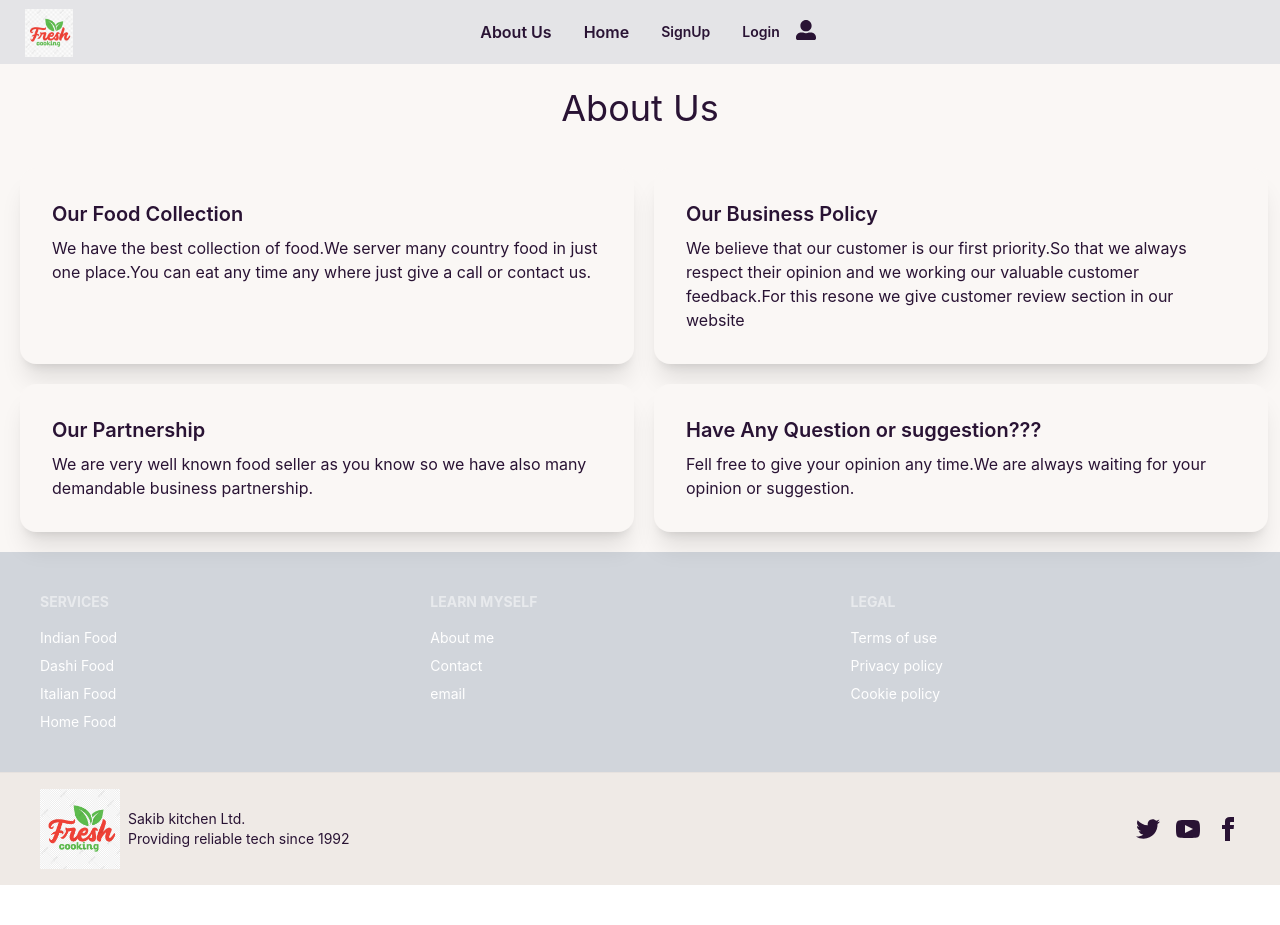
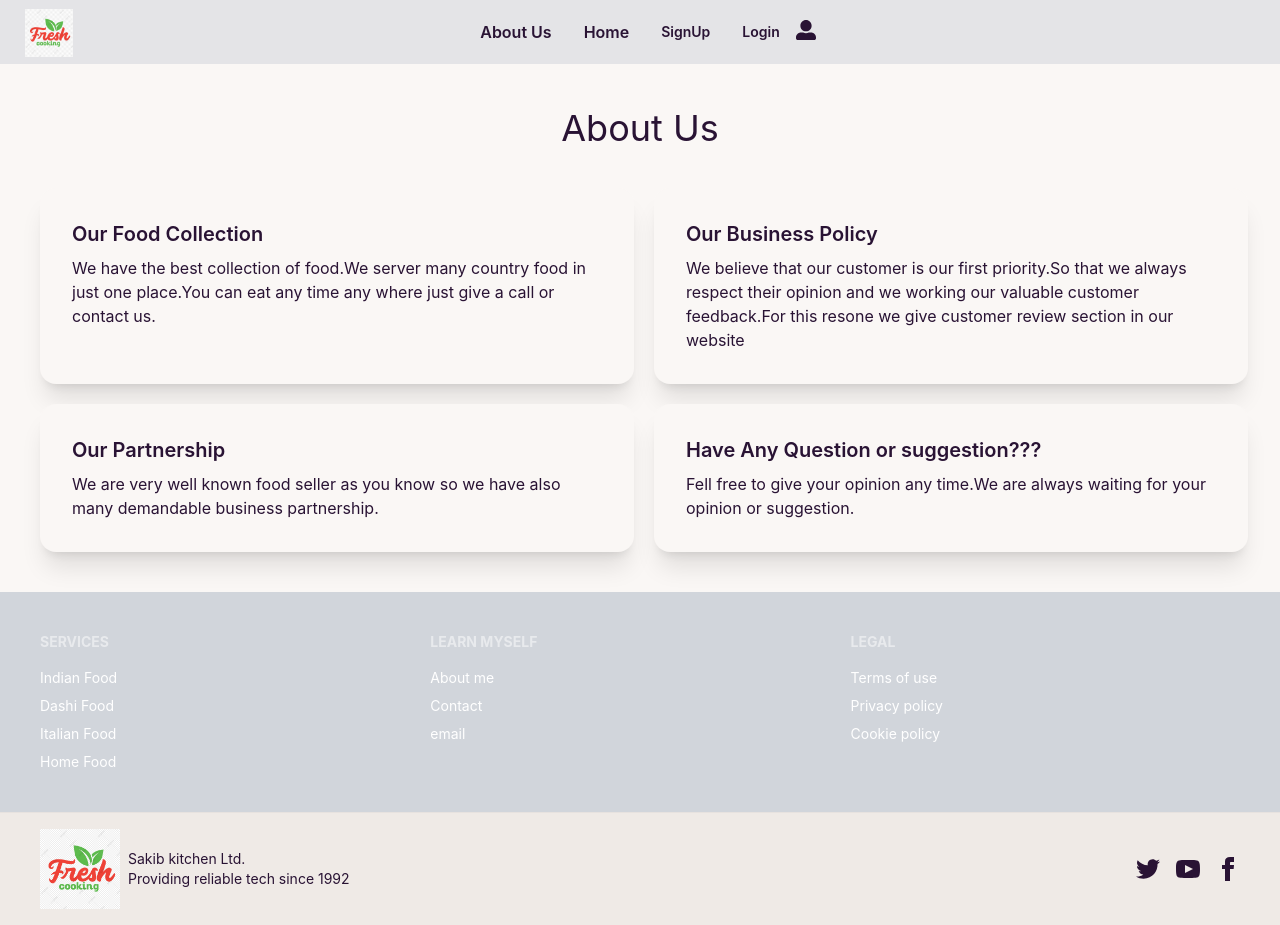
Before and after one commit to nazmu957/Review-Meal-Item-client, a React (Create React App) app: page /blog in a window 1280 px wide. Before the commit the page ends 885 px from the top, so only its background shows below. Built offline with nearby package versions, Linux system fonts and the light colour scheme; no server answers.

Commit message:
blog page updated

```diff
--- a/src/Pages/Blog/Blog.js
+++ b/src/Pages/Blog/Blog.js
@@ -2,7 +2,7 @@ import React from 'react'
 
 const Blog = () => {
   return (
-    <div className=''>
+    <div className='p-5'>
         <h1 className='text-center text-4xl pb-10'>About Us</h1>
         <div className="grid  grid-cols-1 mr-3 md:grid-cols-2 lg:grid-cols-2">
       <div className="card  bg-base-100 shadow-xl mb-5 ml-5">
```
